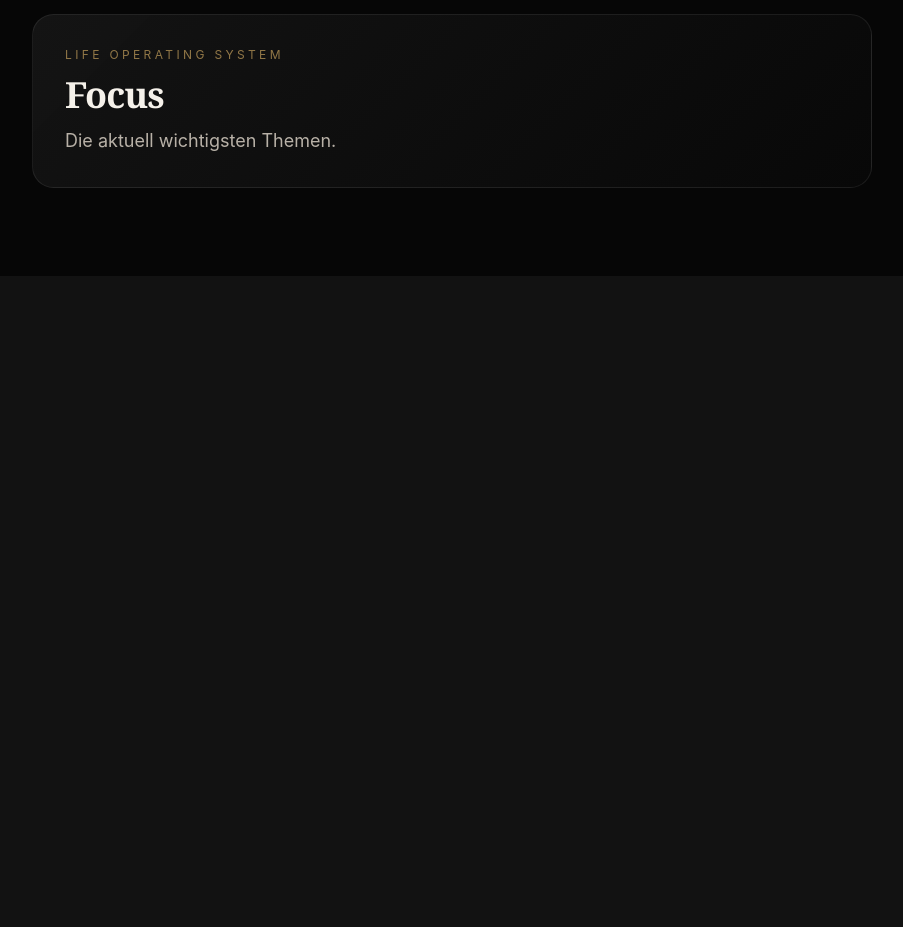
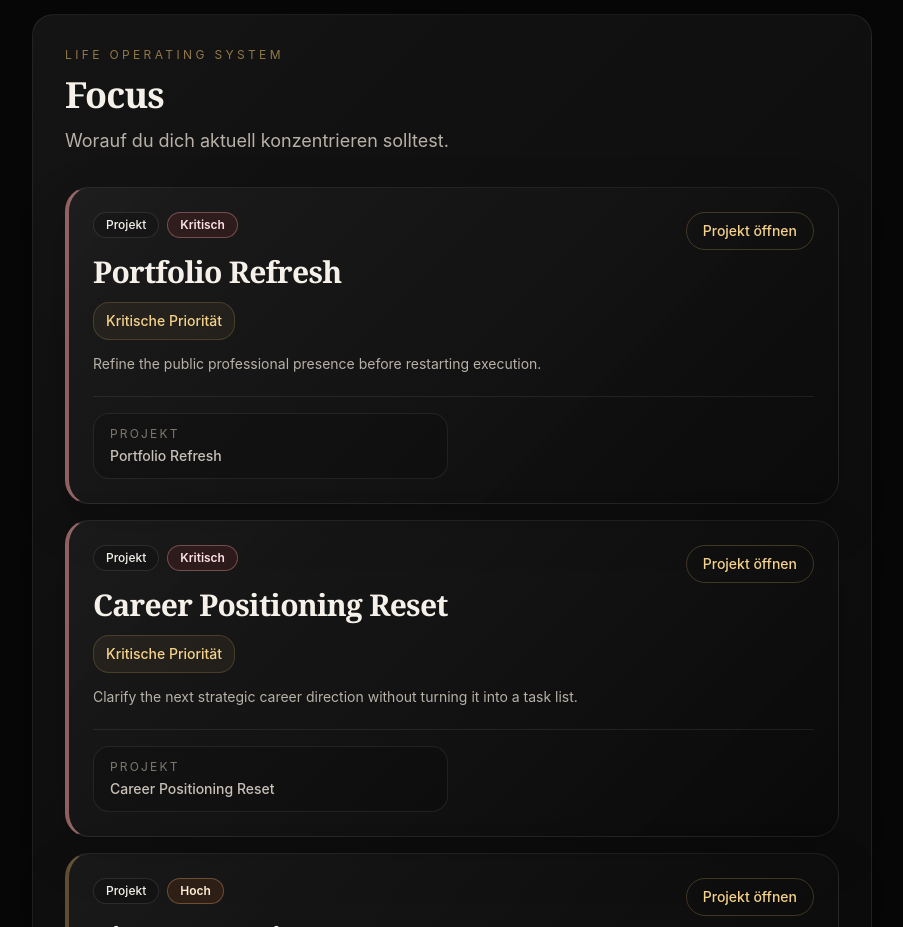
Before and after one commit to Heisenberg88p/Life-HQ, a React (Vite) app: page /hq in a window 1280 px wide. Shown: the part 1500-2427 px from the top of the page, without its empty margins (328-1231 px from the left). Before the commit the page ends 1776 px from the top, so only its background shows below. Built offline with nearby package versions, Linux system fonts and the light colour scheme.

Commit message:
Refine HQ focus cards

```diff
--- a/src/features/focus/focusEngine.ts
+++ b/src/features/focus/focusEngine.ts
@@ -20,6 +20,14 @@ export type FocusCandidateReason =
   | 'active-life-system-phase';
 
 export type FocusCandidateSignalValue = string | number | boolean | null;
+
+export type FocusPriorityLevel = 'critical' | 'high' | 'medium' | 'low';
+
+export interface PrioritizedFocusCandidate extends FocusCandidate {
+  score: number;
+  priorityLevel: FocusPriorityLevel;
+  primaryReason?: string;
+}
 
 export interface FocusCandidate {
   id: string;
@@ -50,6 +58,36 @@ export interface BuildFocusCandidatesOptions {
 }
 
 const DATE_ONLY_PATTERN = /^(\d{4})-(\d{2})-(\d{2})$/;
+
+const FOCUS_REASON_SCORES: Record<FocusCandidateReason, number> = {
+  'critical-priority': 100,
+  'high-priority': 70,
+  overdue: 80,
+  'due-today': 60,
+  'due-soon': 30,
+  'red-traffic-light': 70,
+  'yellow-traffic-light': 30,
+  'active-project': 20,
+  'active-life-system-phase': 15,
+};
+
+const FOCUS_REASON_LABELS: Record<FocusCandidateReason, string> = {
+  'critical-priority': 'Kritische Priorität',
+  'high-priority': 'Hohe Priorität',
+  overdue: 'Überfällig',
+  'due-today': 'Heute fällig',
+  'due-soon': 'Bald fällig',
+  'red-traffic-light': 'Roter Ampelstatus',
+  'yellow-traffic-light': 'Gelber Ampelstatus',
+  'active-project': 'Aktives Projekt',
+  'active-life-system-phase': 'Aktive Lebenssystem-Phase',
+};
+
+const TIME_SIGNAL_RANKS: Partial<Record<FocusCandidateReason, number>> = {
+  overdue: 3,
+  'due-today': 2,
+  'due-soon': 1,
+};
 
 function addDays(date: string, days: number): string {
   const match = DATE_ONLY_PATTERN.exec(date);
@@ -259,3 +297,95 @@ export function buildFocusCandidates(
 
   return candidates;
 }
+
+
+function getFocusCandidateScore(candidate: FocusCandidate): number {
+  return candidate.reasons.reduce((score, reason) => score + FOCUS_REASON_SCORES[reason], 0);
+}
+
+function getPriorityLevel(score: number): FocusPriorityLevel {
+  if (score >= 120) {
+    return 'critical';
+  }
+
+  if (score >= 80) {
+    return 'high';
+  }
+
+  if (score >= 40) {
+    return 'medium';
+  }
+
+  return 'low';
+}
+
+function getPrimaryReason(candidate: FocusCandidate): string | undefined {
+  const strongestReason = [...candidate.reasons].sort(
+    (firstReason, secondReason) => FOCUS_REASON_SCORES[secondReason] - FOCUS_REASON_SCORES[firstReason],
+  )[0];
+
+  return strongestReason ? FOCUS_REASON_LABELS[strongestReason] : undefined;
+}
+
+function getTimeSignalRank(candidate: FocusCandidate): number {
+  return candidate.reasons.reduce((rank, reason) => Math.max(rank, TIME_SIGNAL_RANKS[reason] ?? 0), 0);
+}
+
+function compareCreatedAt(firstCandidate: FocusCandidate, secondCandidate: FocusCandidate): number {
+  if (!firstCandidate.createdAt && !secondCandidate.createdAt) {
+    return 0;
+  }
+
+  if (!firstCandidate.createdAt) {
+    return 1;
+  }
+
+  if (!secondCandidate.createdAt) {
+    return -1;
+  }
+
+  return firstCandidate.createdAt.localeCompare(secondCandidate.createdAt);
+}
+
+function comparePrioritizedFocusCandidates(
+  firstCandidate: PrioritizedFocusCandidate,
+  secondCandidate: PrioritizedFocusCandidate,
+): number {
+  const scoreComparison = secondCandidate.score - firstCandidate.score;
+
+  if (scoreComparison !== 0) {
+    return scoreComparison;
+  }
+
+  const timeSignalComparison = getTimeSignalRank(secondCandidate) - getTimeSignalRank(firstCandidate);
+
+  if (timeSignalComparison !== 0) {
+    return timeSignalComparison;
+  }
+
+  const createdAtComparison = compareCreatedAt(firstCandidate, secondCandidate);
+
+  if (createdAtComparison !== 0) {
+    return createdAtComparison;
+  }
+
+  return firstCandidate.title.localeCompare(secondCandidate.title);
+}
+
+export function buildPrioritizedFocusCandidates(
+  state: FocusEngineState,
+  options: BuildFocusCandidatesOptions = {},
+): PrioritizedFocusCandidate[] {
+  return buildFocusCandidates(state, options)
+    .map((candidate) => {
+      const score = getFocusCandidateScore(candidate);
+
+      return {
+        ...candidate,
+        score,
+        priorityLevel: getPriorityLevel(score),
+        primaryReason: getPrimaryReason(candidate),
+      };
+    })
+    .sort(comparePrioritizedFocusCandidates);
+}
--- a/src/pages/hq/HqPage.tsx
+++ b/src/pages/hq/HqPage.tsx
@@ -1,12 +1,13 @@
-import { useState, type FormEvent, type ReactNode } from 'react';
+import { useMemo, useState, type FormEvent, type ReactNode } from 'react';
 import { useNavigate } from 'react-router-dom';
 import type { LifeSystem } from '../../models/lifeSystem';
 import type { LifeSystemPhase, LifeSystemPhaseStatus } from '../../models/lifeSystemPhase';
 import type { Project } from '../../models/project';
 import type { Vision } from '../../models/vision';
+import { buildPrioritizedFocusCandidates, type FocusPriorityLevel, type FocusCandidateSourceType, type PrioritizedFocusCandidate } from '../../features/focus';
 import { priorityLabels, projectStatusLabels, trafficLightLabels } from '../../constants/displayLabels';
 import { formatDateDisplay } from '../../utils/dateFormat';
-import { selectLifeSystemPhases, selectLifeSystems, selectProjects, selectVisions, useLifeHQStore } from '../../store';
+import { selectLifeSystemPhases, selectLifeSystems, selectMilestones, selectProjects, selectTasks, selectVisions, useLifeHQStore } from '../../store';
 
 type VisionDraft = {
   title: string;
@@ -36,10 +37,26 @@ const lifeSystemPhaseStatusOptions: Array<{ value: LifeSystemPhaseStatus; label:
   { value: 'archived', label: 'Archiviert' },
 ];
 
-const focusPlaceholder = {
-  title: 'Focus',
-  description: 'Die aktuell wichtigsten Themen.',
-} as const;
+const focusPriorityLabels: Record<FocusPriorityLevel, string> = {
+  critical: 'Kritisch',
+  high: 'Hoch',
+  medium: 'Mittel',
+  low: 'Niedrig',
+};
+
+const focusSourceTypeLabels: Record<FocusCandidateSourceType, string> = {
+  project: 'Projekt',
+  task: 'Aufgabe',
+  milestone: 'Meilenstein',
+  lifeSystem: 'Lebenssystem',
+};
+
+const focusPriorityStyles: Record<FocusPriorityLevel, string> = {
+  critical: 'border-red-300/35 bg-red-500/10 text-red-100',
+  high: 'border-orange-300/30 bg-orange-500/10 text-orange-100',
+  medium: 'border-[#D6AD64]/35 bg-[#D6AD64]/10 text-[#F5D28B]',
+  low: 'border-white/10 bg-white/[0.04] text-[#C9C1B8]',
+};
 
 const createEntityId = (prefix: string) => `${prefix}-${Date.now()}-${Math.random().toString(36).slice(2, 8)}`;
 const createVisionId = () => createEntityId('vision');
@@ -782,17 +799,120 @@ function LifeSystemsGridSection() {
   );
 }
 
-function PlaceholderSection({ title, description }: { title: string; description: string }) {
+
+type FocusCardProps = {
+  candidate: PrioritizedFocusCandidate;
+  lifeSystemName?: string;
+  projectName?: string;
+  onOpenProject?: () => void;
+};
+
+function FocusCard({ candidate, lifeSystemName, projectName, onOpenProject }: FocusCardProps) {
+  const accentClass = candidate.priorityLevel === 'critical' ? 'border-l-red-300/55' : 'border-l-[#D6AD64]/40';
+
+  return (
+    <article className={`rounded-3xl border border-white/[0.08] border-l-4 ${accentClass} bg-[linear-gradient(135deg,rgba(255,255,255,0.045),rgba(0,0,0,0.18))] p-5 shadow-[0_18px_50px_rgba(0,0,0,0.18)] transition hover:border-white/[0.14] hover:bg-[#D6AD64]/[0.035] sm:p-6`}>
+      <div className="flex flex-col gap-5 lg:flex-row lg:items-start lg:justify-between">
+        <div className="min-w-0 flex-1 space-y-4">
+          <div className="flex flex-wrap gap-2 text-xs">
+            <span className="rounded-full border border-white/10 bg-black/15 px-3 py-1 font-medium text-[#F5F1EA]">
+              {focusSourceTypeLabels[candidate.sourceType]}
+            </span>
+            <span className={`rounded-full border px-3 py-1 font-semibold ${focusPriorityStyles[candidate.priorityLevel]}`}>
+              {focusPriorityLabels[candidate.priorityLevel]}
+            </span>
+          </div>
+
+          <div className="space-y-3">
+            <h3 className="font-serif text-2xl font-semibold tracking-tight text-[#F5F1EA] sm:text-3xl">{candidate.title}</h3>
+            {candidate.primaryReason && (
+              <p className="w-fit rounded-2xl border border-[#D6AD64]/20 bg-[#D6AD64]/[0.07] px-3 py-2 text-sm font-medium text-[#F5D28B]">
+                {candidate.primaryReason}
+              </p>
+            )}
+            {candidate.description && <p className="line-clamp-3 max-w-3xl text-sm leading-6 text-[#B8B1A7]">{candidate.description}</p>}
+          </div>
+        </div>
+
+        {onOpenProject && (
+          <button type="button" onClick={onOpenProject} className="w-fit rounded-full border border-[#D6AD64]/25 px-4 py-2 text-sm font-medium text-[#F5D28B] transition hover:border-[#D6AD64]/45 hover:bg-[#D6AD64]/10 focus-visible:outline focus-visible:outline-2 focus-visible:outline-offset-2 focus-visible:outline-[#D6AD64]/70">
+            Projekt öffnen
+          </button>
+        )}
+      </div>
+
+      {(lifeSystemName || projectName) && (
+        <div className="mt-5 grid gap-3 border-t border-white/[0.08] pt-4 text-sm sm:grid-cols-2">
+          {lifeSystemName && (
+            <div className="rounded-2xl border border-white/[0.08] bg-black/15 px-4 py-3">
+              <p className="text-xs uppercase tracking-[0.18em] text-[#7E776E]">Life System</p>
+              <p className="mt-1 font-medium text-[#C9C1B8]">{lifeSystemName}</p>
+            </div>
+          )}
+          {projectName && (
+            <div className="rounded-2xl border border-white/[0.08] bg-black/15 px-4 py-3">
+              <p className="text-xs uppercase tracking-[0.18em] text-[#7E776E]">Projekt</p>
+              <p className="mt-1 font-medium text-[#C9C1B8]">{projectName}</p>
+            </div>
+          )}
+        </div>
+      )}
+    </article>
+  );
+}
+
+function FocusDashboardSection() {
+  const navigate = useNavigate();
+  const projects = useLifeHQStore(selectProjects);
+  const tasks = useLifeHQStore(selectTasks);
+  const milestones = useLifeHQStore(selectMilestones);
+  const lifeSystems = useLifeHQStore(selectLifeSystems);
+  const lifeSystemPhases = useLifeHQStore(selectLifeSystemPhases);
+
+  const focusCandidates = useMemo(
+    () => buildPrioritizedFocusCandidates({ projects, tasks, milestones, lifeSystems, lifeSystemPhases }).slice(0, 5),
+    [lifeSystemPhases, lifeSystems, milestones, projects, tasks],
+  );
+  const projectsById = useMemo(() => new Map(projects.map((project) => [project.id, project])), [projects]);
+  const lifeSystemsById = useMemo(() => new Map(lifeSystems.map((lifeSystem) => [lifeSystem.id, lifeSystem])), [lifeSystems]);
+
   return (
     <section className="lifehq-premium-card border-white/[0.08] bg-[linear-gradient(135deg,rgba(255,255,255,0.045),rgba(0,0,0,0.16))] p-6 sm:p-8">
       <div className="max-w-2xl space-y-3">
         <p className="text-xs uppercase tracking-[0.28em] text-[#D6AD64]/65">Life Operating System</p>
-        <h2 className="font-serif text-3xl font-semibold tracking-tight text-[#F5F1EA] sm:text-4xl">{title}</h2>
-        <p className="text-base leading-7 text-[#B8B1A7] sm:text-lg">{description}</p>
+        <h2 className="font-serif text-3xl font-semibold tracking-tight text-[#F5F1EA] sm:text-4xl">Focus</h2>
+        <p className="text-base leading-7 text-[#B8B1A7] sm:text-lg">Worauf du dich aktuell konzentrieren solltest.</p>
       </div>
+
+      {focusCandidates.length === 0 ? (
+        <div className="mt-8 rounded-3xl border border-white/[0.08] bg-black/15 p-5 sm:p-6">
+          <h3 className="font-serif text-2xl font-semibold text-[#F5F1EA]">Kein akuter Fokus erkannt</h3>
+          <p className="mt-3 max-w-2xl text-sm leading-6 text-[#B8B1A7]">
+            Sobald Projekte, Aufgaben, Fristen oder aktive Lebenssystem-Phasen Aufmerksamkeit benötigen, erscheinen sie hier.
+          </p>
+        </div>
+      ) : (
+        <div className="mt-8 grid gap-4">
+          {focusCandidates.map((candidate) => {
+            const project = candidate.projectId ? projectsById.get(candidate.projectId) : undefined;
+            const lifeSystem = candidate.lifeSystemId ? lifeSystemsById.get(candidate.lifeSystemId) : undefined;
+
+            return (
+              <FocusCard
+                key={candidate.id}
+                candidate={candidate}
+                lifeSystemName={lifeSystem?.name}
+                projectName={project?.name}
+                onOpenProject={candidate.projectId ? () => navigate(`/projects/${candidate.projectId}`) : undefined}
+              />
+            );
+          })}
+        </div>
+      )}
     </section>
   );
 }
+
 
 export function HqPage() {
   return (
@@ -800,7 +920,7 @@ export function HqPage() {
       <main className="space-y-5 sm:space-y-6" aria-label="LifeHQ HQ">
         <VisionHeroSection />
         <LifeSystemsGridSection />
-        <PlaceholderSection title={focusPlaceholder.title} description={focusPlaceholder.description} />
+        <FocusDashboardSection />
       </main>
     </div>
   );
```
